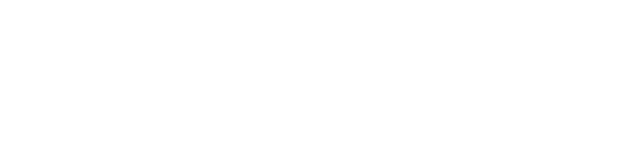
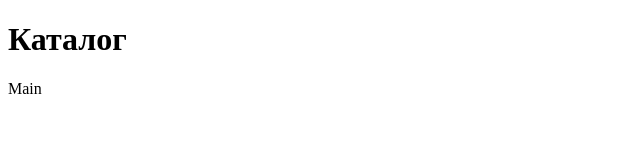
Before and after one commit to ivsemenovdev/catalog, a plain HTML site: page index.html in a window 1280 px wide. Shown: the whole page, without its empty margins (0-640 px from the left). Drawn offline with Linux system fonts and the light colour scheme.

Commit message:
feat: add basic html markup

```diff
--- a/index.html
+++ b/index.html
@@ -9,7 +9,21 @@
     <link rel="stylesheet" href="styles/style.css">
 </head>
 <body>
-
+    <header>
+        <div class="wrapper">
+            <h1>Каталог</h1>
+        </div>
+    </header>
+    <main>
+        <div class="wrapper">
+            <div id="main-container">
+                Main
+            </div>
+        </div>
+    </main>
+    <footer>
+        <div class="footer"></div>
+    </footer>
 <script src="scripts/script.js"></script>
 </body>
 </html>
```
